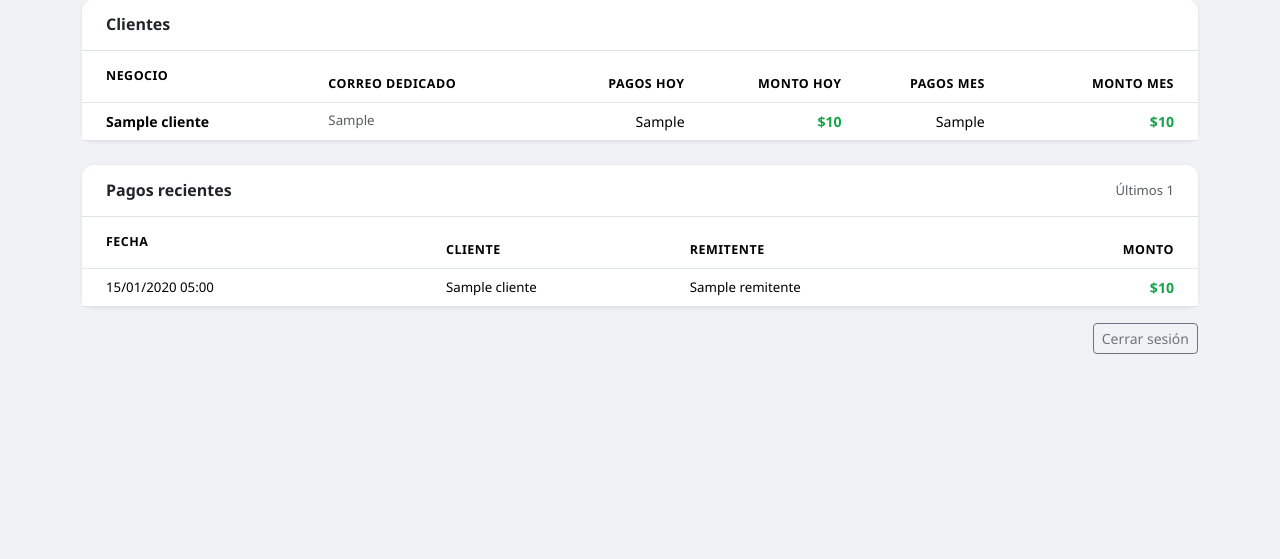
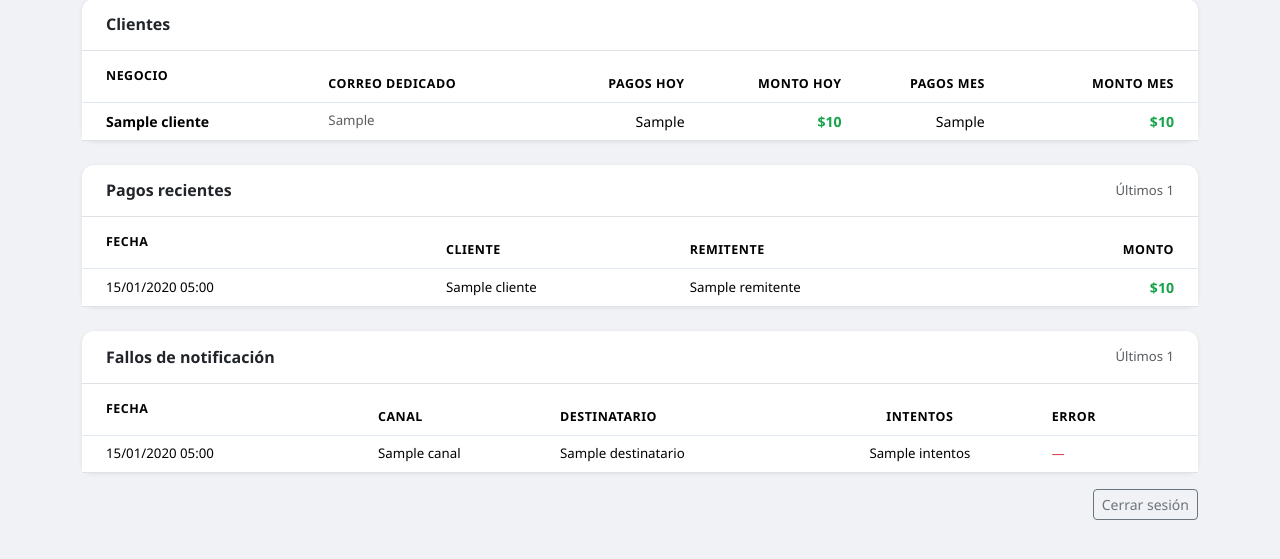
Before and after one commit to ex4cto/ex4ctopagos, a FastAPI app: template src/dashboard/templates/operador/dashboard.html in a window 1280 px wide. Shown: the part 191-750 px from the top of the page. Run offline with FastAPI, Linux system fonts and the light colour scheme; the template is opened without the code that fills it: most values are stand-ins (such as "Sample title", 1, 10 or a date in 2020); parts of the project's set-up code (start-up, migrations or seed data) failed here and were passed over.

Commit message:
feat: mostrar fallos de notificacion en panel del operador

```diff
--- a/src/dashboard/rutas_operador.py
+++ b/src/dashboard/rutas_operador.py
@@ -11,7 +11,7 @@ from sqlalchemy.orm import Session
 from src.config.ajustes import ajustes
 from src.config.base_datos import obtener_sesion
 from src.dashboard.jinja import templates
-from src.repositorios import cliente_repo, pago_repo
+from src.repositorios import cliente_repo, log_repo, pago_repo
 from src.repositorios.pago_repo import MetricasCliente
 
 enrutador = APIRouter(prefix="/operador", tags=["operador"])
@@ -107,6 +107,7 @@ def dashboard_operador(
         for c in clientes
     ]
     pagos_recientes = pago_repo.listar_recientes_global(sesion)
+    fallos_recientes = log_repo.listar_fallos_recientes(sesion)
 
     return templates.TemplateResponse(
         "operador/dashboard.html",
@@ -114,6 +115,7 @@ def dashboard_operador(
             "request": request,
             "filas": filas,
             "pagos_recientes": pagos_recientes,
+            "fallos_recientes": fallos_recientes,
             "globales": _metricas_globales(filas),
             "total_clientes": len(clientes),
         },
--- a/src/dashboard/templates/operador/dashboard.html
+++ b/src/dashboard/templates/operador/dashboard.html
@@ -108,6 +108,44 @@
   </div>
 </div>
 
+{# Fallos de notificación #}
+<div class="card mt-4">
+  <div class="card-body p-0">
+    <div class="d-flex justify-content-between align-items-center px-4 py-3 border-bottom">
+      <h6 class="mb-0 fw-semibold">Fallos de notificación</h6>
+      <span class="text-muted" style="font-size:.82rem;">Últimos {{ fallos_recientes | length }}</span>
+    </div>
+    {% if fallos_recientes %}
+    <div class="table-responsive">
+      <table class="table table-hover mb-0">
+        <thead>
+          <tr>
+            <th class="px-4 py-3">Fecha</th>
+            <th>Canal</th>
+            <th>Destinatario</th>
+            <th class="text-center">Intentos</th>
+            <th class="px-4">Error</th>
+          </tr>
+        </thead>
+        <tbody>
+          {% for fallo in fallos_recientes %}
+          <tr>
+            <td class="px-4" style="font-size:.83rem;">{{ fallo.fecha | formato_fecha }}</td>
+            <td style="font-size:.83rem;">{{ fallo.canal }}</td>
+            <td style="font-size:.83rem;">{{ fallo.destinatario }}</td>
+            <td class="text-center" style="font-size:.83rem;">{{ fallo.intentos }}</td>
+            <td class="px-4 text-danger" style="font-size:.80rem; max-width:320px; word-break:break-word;">{{ fallo.error or "—" }}</td>
+          </tr>
+          {% endfor %}
+        </tbody>
+      </table>
+    </div>
+    {% else %}
+    <div class="sin-pagos py-4">Sin fallos registrados.</div>
+    {% endif %}
+  </div>
+</div>
+
 {# Cerrar sesión #}
 <div class="text-end mt-3">
   <form method="post" action="/operador/logout" class="d-inline">
```
